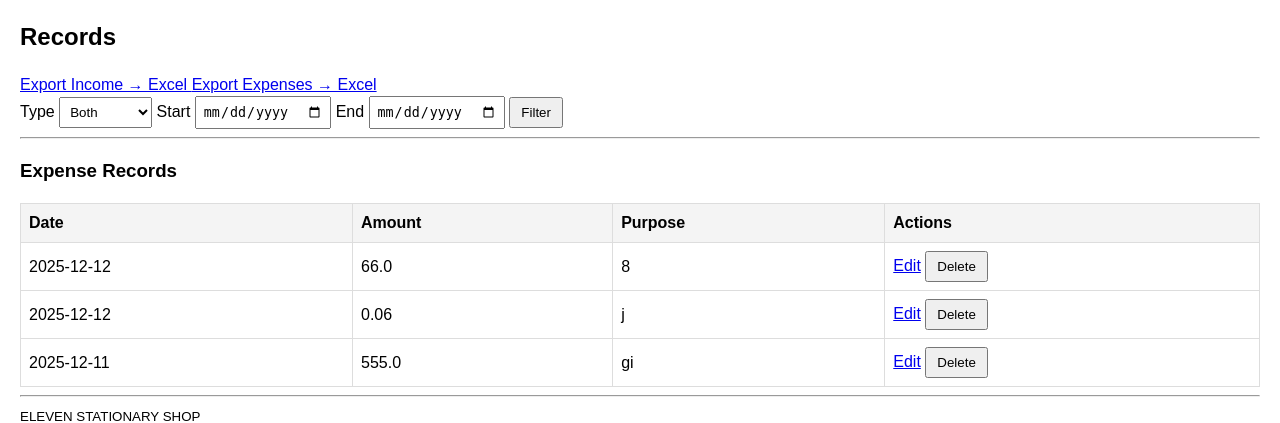
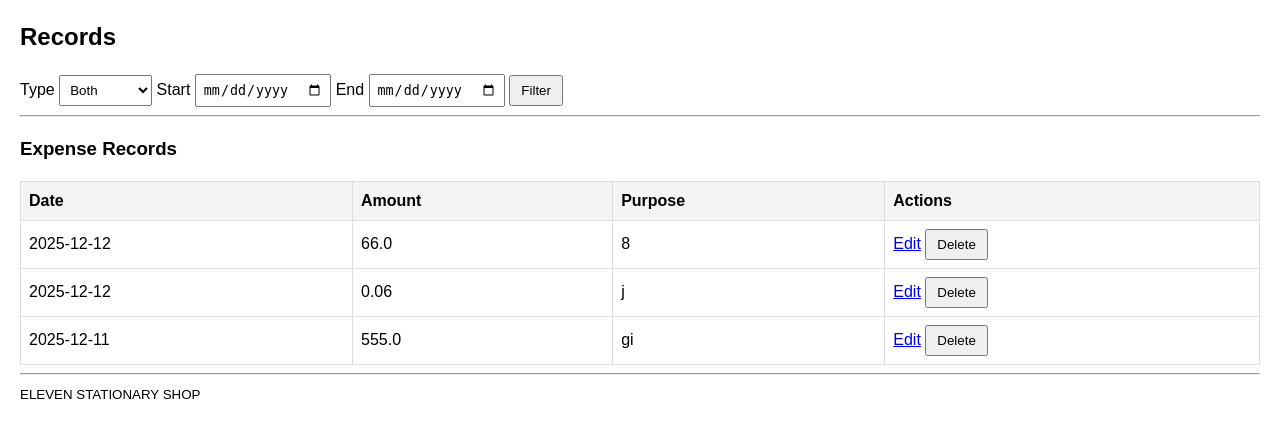
Before and after one commit to ravitejagandhamalla/eleven-stationery-shop, a Flask app: page /records in a window 1280 px wide. Shown: the part 97-520 px from the top of the page. Run offline with Flask 3, Linux system fonts and the light colour scheme; a user stored in the database is signed in; data comes from the database, SQL or seed files in the repository.

Commit message:
Update view_records.html

```diff
--- a/templates/view_records.html
+++ b/templates/view_records.html
@@ -2,13 +2,7 @@
 {% block content %}
 
 <h2>Records</h2>
-<a href="{{ url_for('export_income') }}" class="btn">
-    Export Income → Excel
-</a>
 
-<a href="{{ url_for('export_expenses') }}" class="btn">
-    Export Expenses → Excel
-</a>
 
 <form method="get" action="{{ url_for('view_records') }}">
     <label>Type</label>
```
